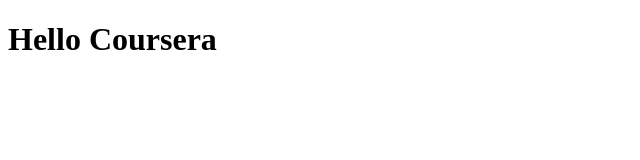
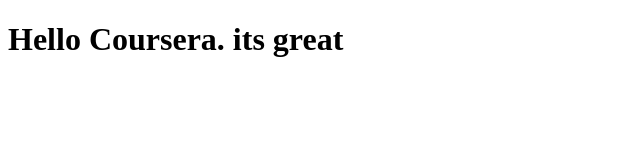
Before and after one commit to 4x4truck/Coursera-test, a plain HTML site: page site/index.html in a window 1280 px wide. Shown: the whole page, without its empty margins (0-640 px from the left). Drawn offline with Linux system fonts and the light colour scheme.

Commit message:
small addition to our page.

```diff
--- a/site/index.html
+++ b/site/index.html
@@ -4,6 +4,6 @@
 	<title>HELLO Coursera</title>
 </head>
 <body>
-<h1>Hello Coursera</h1>
+<h1>Hello Coursera. its great</h1>
 </body>
 </html>
```
